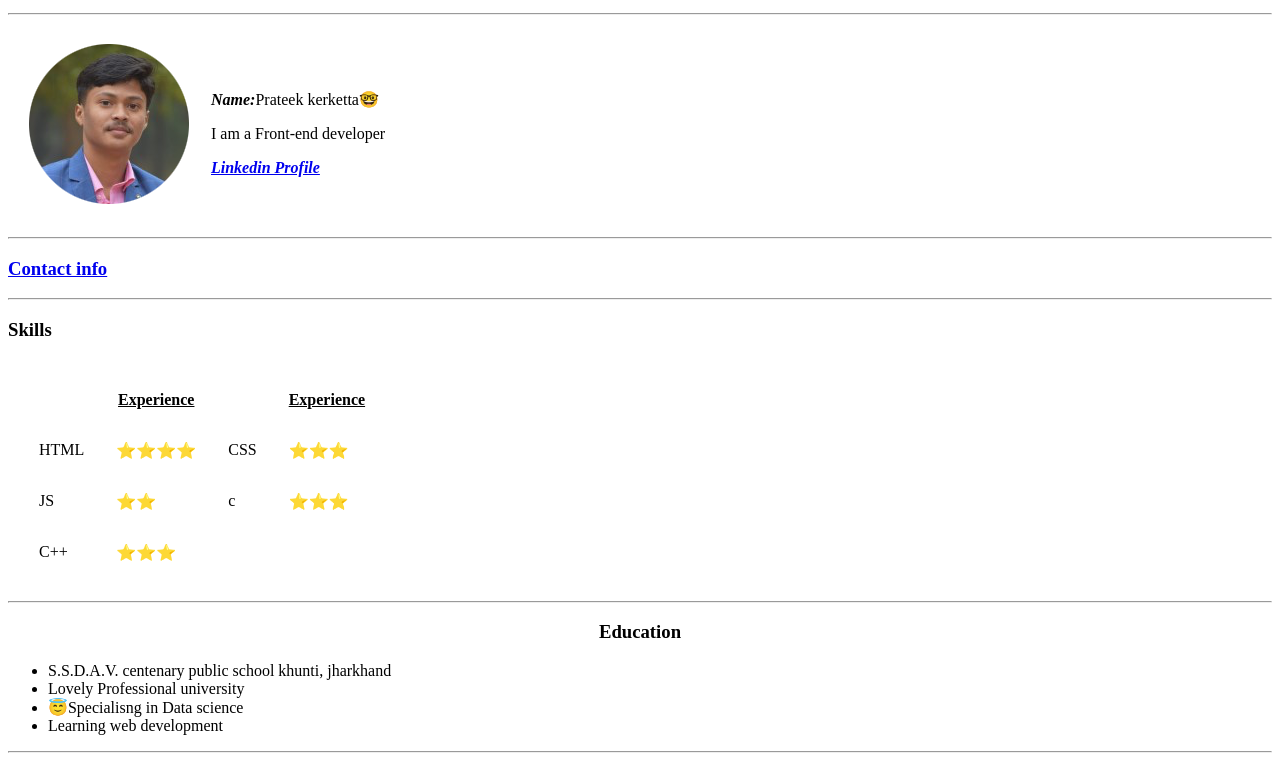
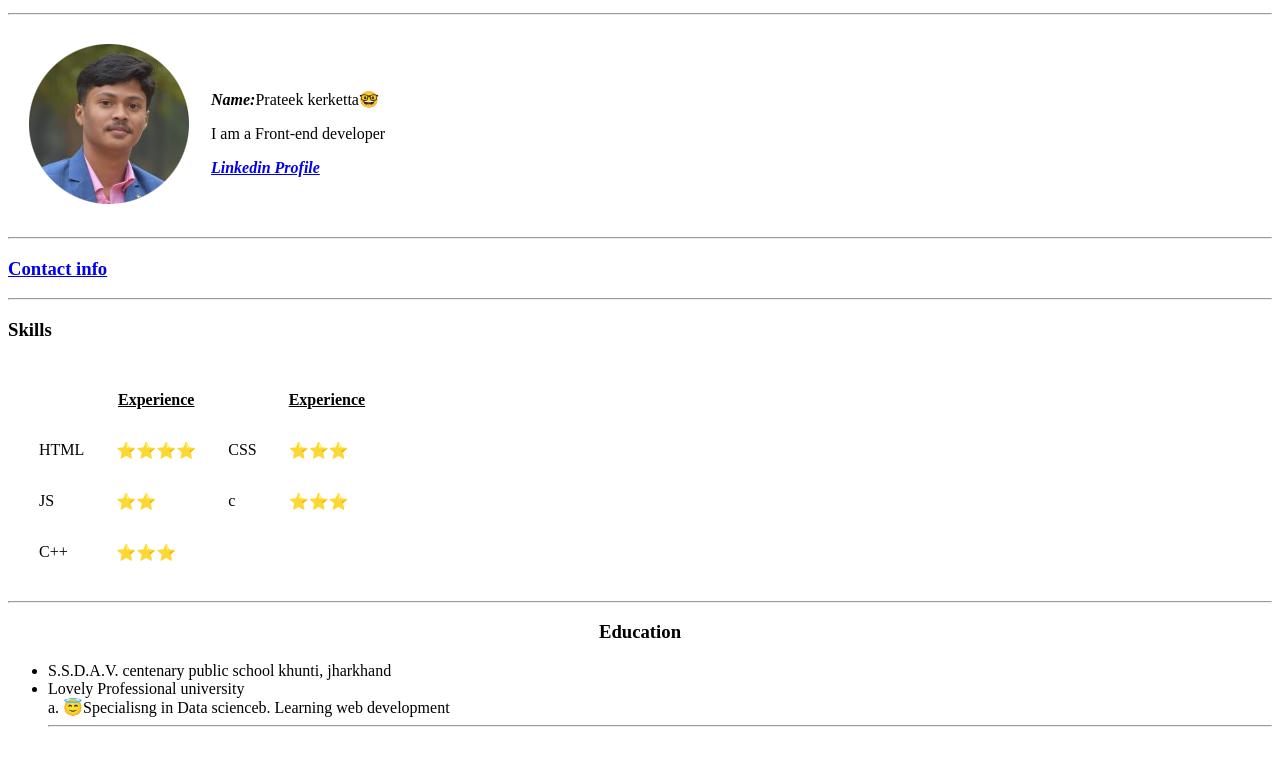
Before and after one commit to Prateek-kerketta/webpage, a plain HTML site: page index.html in a window 1280 px wide. Shown: the part 84-845 px from the top of the page. Drawn offline with Linux system fonts and the light colour scheme.

Commit message:
Update index.html

```diff
--- a/index.html
+++ b/index.html
@@ -58,12 +58,10 @@
     <li>S.S.D.A.V. centenary public school khunti, jharkhand</li>
     <li>Lovely Professional university</li>
     <table>
-    <ol type="a">
-      <tr> <li>&#128519;Specialisng in Data science</li></tr>
-      <tr> <li>Learning web development</li></tr>
+      <tr>a. &#128519;Specialisng in Data science</tr>
+      <tr>b. Learning web development</tr>
     </ol>
     </table>
-  </ul>
   <hr>
 
 </body>
```
